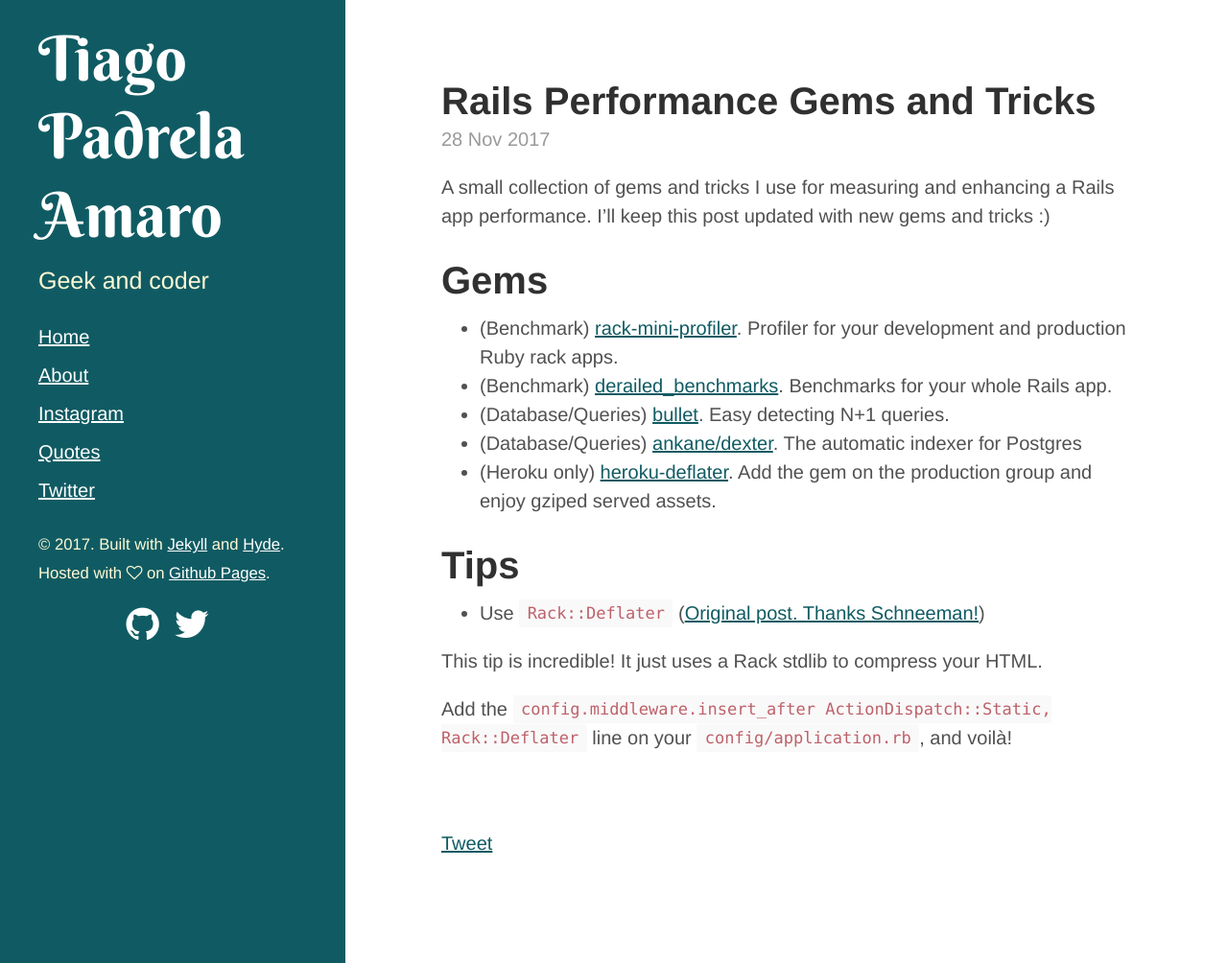
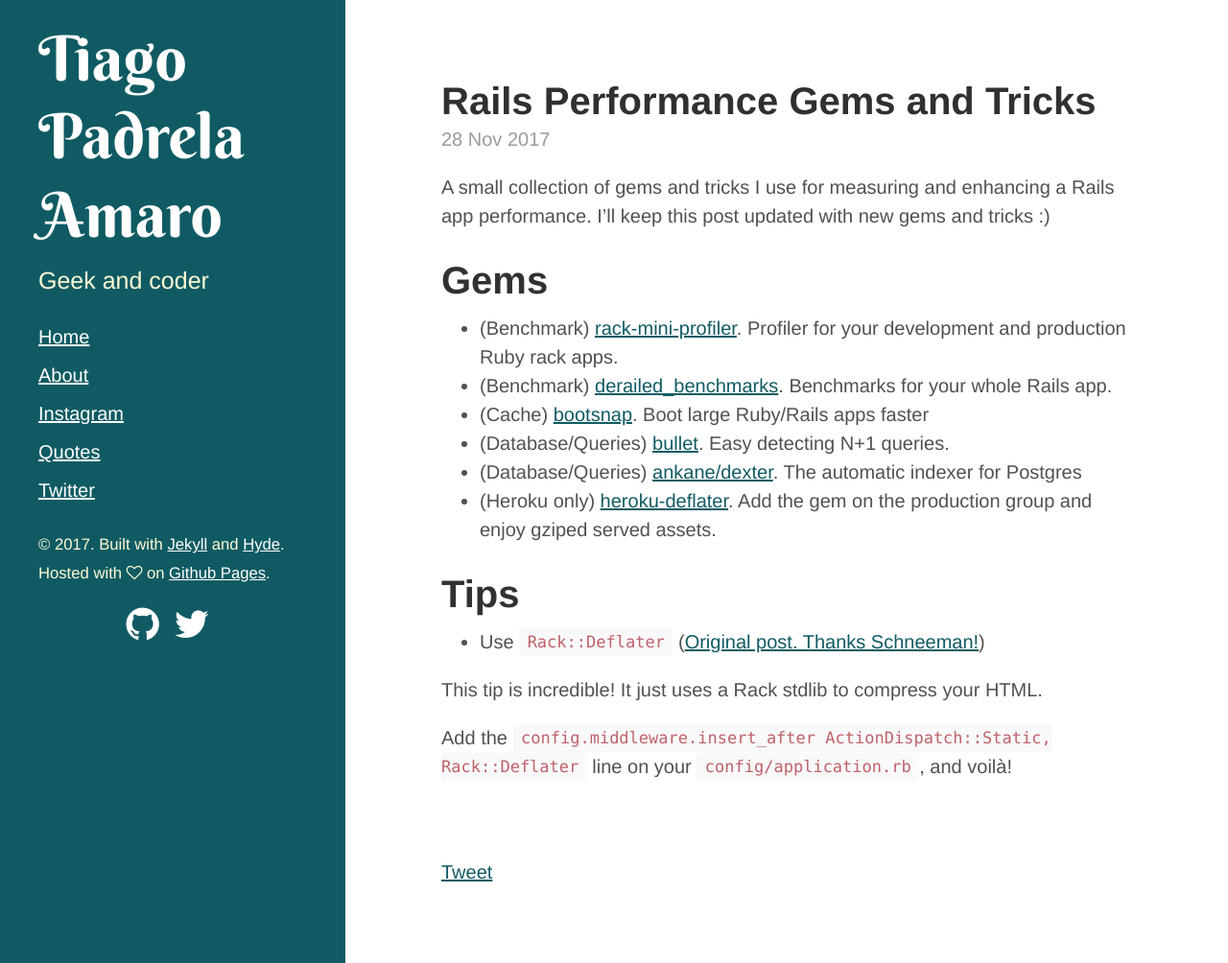
Before and after one commit to tiagoamaro/tiagoamaro.com.br_jekyll, a Jekyll site: the page built from _posts/2017-11-28-rails-and-performance-gems.md, in a window 1280 px wide and 1004 px high. Shown: the whole window at 96% size. Built offline with Jekyll 4.4.1, drawn with Linux system fonts in a browser that asks for light colours; nearby versions of some CDN libraries; comment, search, counter and statistics services are not loaded.

Commit message:
Add Bootsnap to gems on Rails performance Article

```diff
--- a/_posts/2017-11-28-rails-and-performance-gems.md
+++ b/_posts/2017-11-28-rails-and-performance-gems.md
@@ -9,6 +9,7 @@
 
 - (Benchmark) [rack-mini-profiler](https://github.com/MiniProfiler/rack-mini-profiler). Profiler for your development and production Ruby rack apps.
 - (Benchmark) [derailed_benchmarks](https://github.com/schneems/derailed_benchmarks). Benchmarks for your whole Rails app.
+- (Cache) [bootsnap](https://github.com/Shopify/bootsnap). Boot large Ruby/Rails apps faster
 - (Database/Queries) [bullet](https://github.com/flyerhzm/bullet). Easy detecting N+1 queries.
 - (Database/Queries) [ankane/dexter](https://github.com/ankane/dexter). The automatic indexer for Postgres
 - (Heroku only) [heroku-deflater](https://github.com/romanbsd/heroku-deflater). Add the gem on the production group and enjoy gziped served assets.
```
